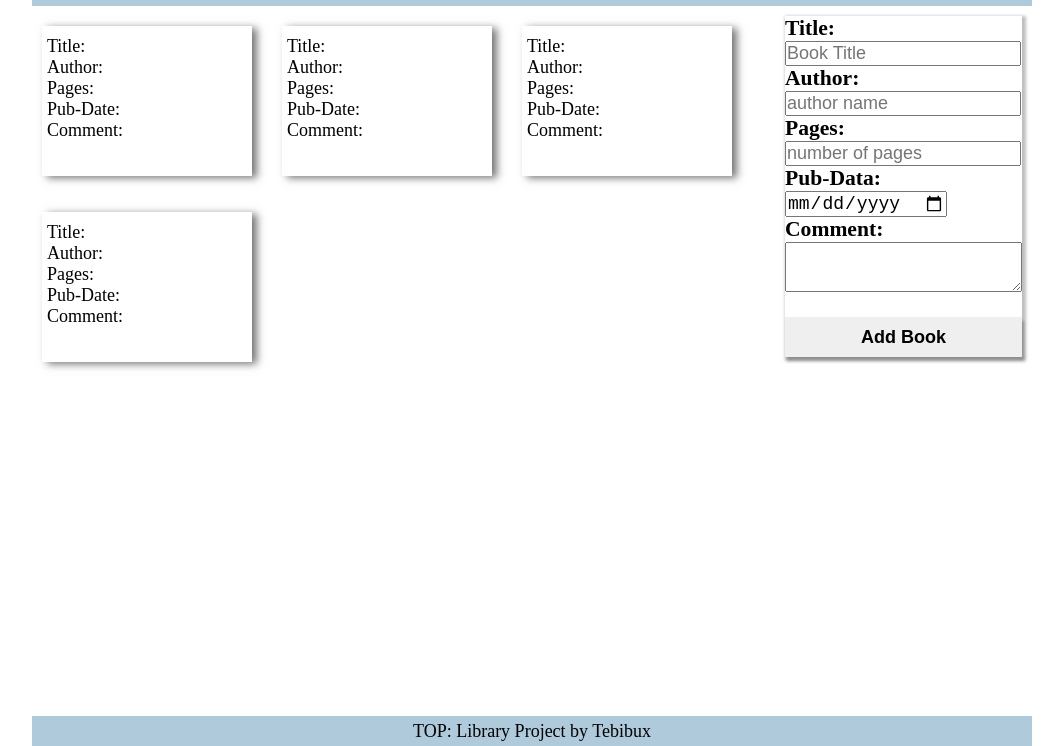
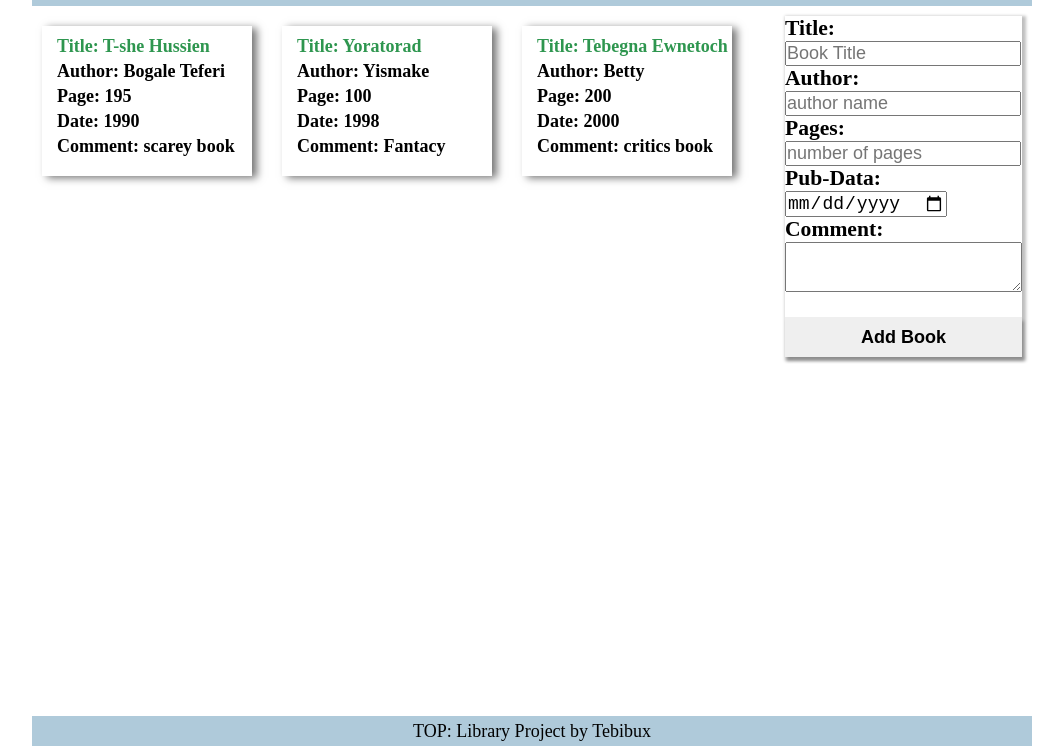
Before and after one commit to Tebibux/Library, a plain HTML site: page index.html in a window 1280 px wide. Shown: the part 54-800 px from the top of the page, without its empty margins (108-1171 px from the left). Drawn offline with Linux system fonts and the light colour scheme.

Commit message:
adding to the dashbord done

```diff
--- a/css/style.css
+++ b/css/style.css
@@ -61,11 +61,19 @@ body {
 .book>ul {
 	display: flex;
 	flex-direction: column;
-	padding-left: 5px;
+	padding-left: 15px;
 	padding-top: 10px;
 	align-items: flex-start;
 }
-
+.book > ul > li{
+	padding-top: 4px;
+	font-weight: bold;
+}
+.book > ul > li:first-child{
+	padding-top: 0px;
+	font-weight: bold;
+	color: rgba(7, 131, 46, 0.842);
+}
 .main-right {
 	margin: 10px;
 	display: flex;
--- a/index.html
+++ b/index.html
@@ -17,43 +17,6 @@
 		</div>
 		<div class="main">
 			<div class="main-left">
-				<div class="book">
-					<ul>
-						<li>Title:</li>
-						<li>Author:</li>
-						<li>Pages:</li>
-						<li>Pub-Date:</li>
-						<li>Comment:</li>
-					</ul>
-				</div>
-				<div class="book">
-					<ul>
-						<li>Title:</li>
-						<li>Author:</li>
-						<li>Pages:</li>
-						<li>Pub-Date:</li>
-						<li>Comment:</li>
-					</ul>
-				</div>
-				<div class="book">
-					<ul>
-						<li>Title:</li>
-						<li>Author:</li>
-						<li>Pages:</li>
-						<li>Pub-Date:</li>
-						<li>Comment:</li>
-					</ul>
-				</div>
-				<div class="book">
-					<ul>
-						<li>Title:</li>
-						<li>Author:</li>
-						<li>Pages:</li>
-						<li>Pub-Date:</li>
-						<li>Comment:</li>
-					</ul>
-				</div>
-
 			</div>
 			<div class="main-right">
 
--- a/script.js
+++ b/script.js
@@ -1,5 +1,9 @@
 // local library array to store data
 let myLibrary = [];
+// Call the HTML book shelf element as Shelf
+const shelf = document.querySelector('.main-left');
+// calling the button
+const subBtn = document.querySelector('#button')
 
 function Book(title, author, page, date, comment) {
 	// the constructor...
@@ -19,4 +23,39 @@ addBookToLibrary('T-she Hussien', 'Bogale Teferi', 195, 1990, 'scarey book');
 addBookToLibrary('Yoratorad', 'Yismake', 100, 1998, 'Fantacy');
 addBookToLibrary('Tebegna Ewnetoch', 'Betty', 200, 2000, 'critics book');
 
-console.table(myLibrary);
+myLibrary.forEach(books => {
+	let book = document.createElement('div');
+	book.className = 'book';
+	shelf.append(book);
+	// creating unordered list
+	let uList = document.createElement('ul');
+	book.append(uList);
+	// creating list Items
+	// title
+	let tPara = document.createElement('li');
+	tPara.innerText = `Title: ${books.title}`;
+	uList.append(tPara);
+	// author
+	let aPara = document.createElement('li');
+	aPara.innerText = `Author: ${books.author}`;
+	uList.append(aPara);
+
+	// page
+	let pPara = document.createElement('li');
+	pPara.innerText = `Page: ${books.page}`;
+	uList.append(pPara);
+	// date
+	let dPara = document.createElement('li');
+	dPara.innerText = `Date: ${books.date}`;
+	uList.append(dPara);
+	// comment
+	let cPara = document.createElement('li');
+	cPara.innerText = `Comment: ${books.comment}`
+	uList.append(cPara);
+
+	// console.table(books.author);
+})
+
+
+
+// console.table(myLibrary);
```
